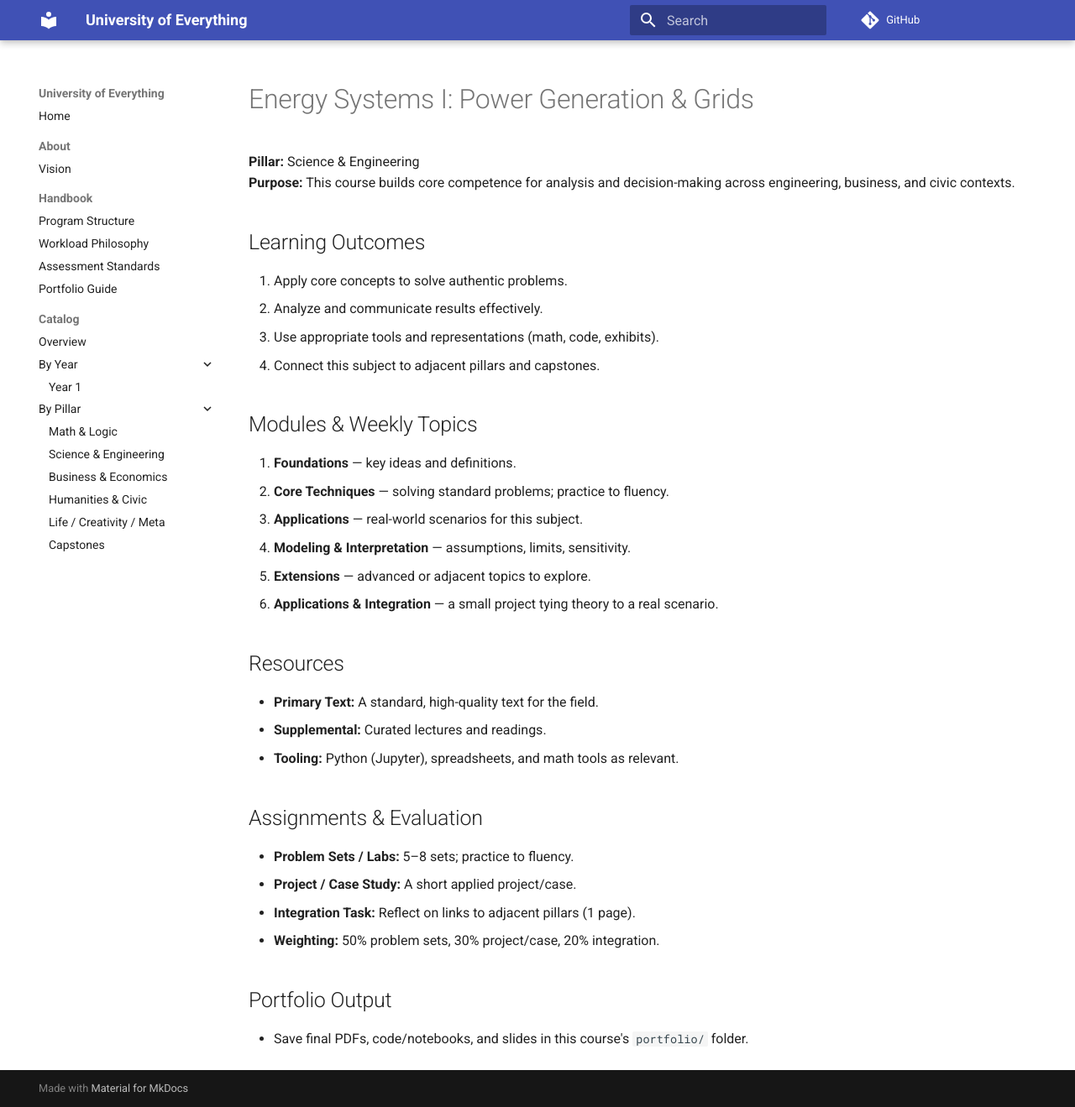
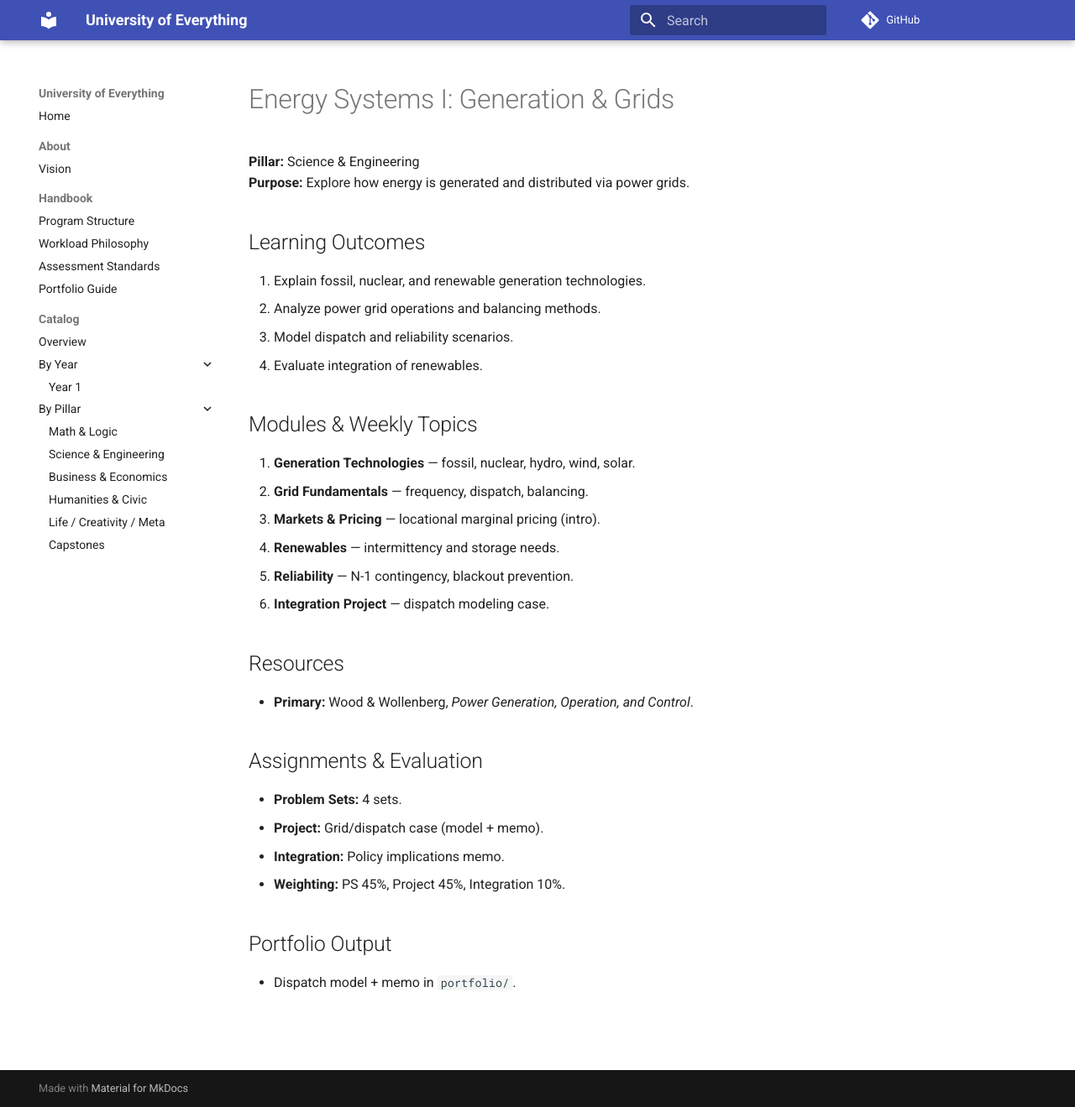
Before and after one commit to m4xbrg/university-of-everything, an MkDocs documentation site: the page built from docs/courses/science-engineering/energy-systems-1-generation-grids/syllabus.md, in a window 1280 px wide and 1319 px high. Shown: the whole window at 84% size. Built offline with MkDocs 1.6.1 and Material for MkDocs 9.7.7, drawn with Linux system fonts in a browser that asks for light colours; comment, search, counter and statistics services are not loaded.

Commit message:
Add files via upload

```diff
--- a/docs/courses/science-engineering/energy-systems-1-generation-grids/syllabus.md
+++ b/docs/courses/science-engineering/energy-systems-1-generation-grids/syllabus.md
@@ -1,32 +1,29 @@
-# Energy Systems I: Power Generation & Grids
-
+# Energy Systems I: Generation & Grids
 **Pillar:** Science & Engineering
-**Purpose:** This course builds core competence for analysis and decision-making across engineering, business, and civic contexts.
+**Purpose:** Explore how energy is generated and distributed via power grids.
 
 ## Learning Outcomes
-1. Apply core concepts to solve authentic problems.
-2. Analyze and communicate results effectively.
-3. Use appropriate tools and representations (math, code, exhibits).
-4. Connect this subject to adjacent pillars and capstones.
+1. Explain fossil, nuclear, and renewable generation technologies.
+2. Analyze power grid operations and balancing methods.
+3. Model dispatch and reliability scenarios.
+4. Evaluate integration of renewables.
 
 ## Modules & Weekly Topics
-1. **Foundations** — key ideas and definitions.
-2. **Core Techniques** — solving standard problems; practice to fluency.
-3. **Applications** — real-world scenarios for this subject.
-4. **Modeling & Interpretation** — assumptions, limits, sensitivity.
-5. **Extensions** — advanced or adjacent topics to explore.
-6. **Applications & Integration** — a small project tying theory to a real scenario.
+1. **Generation Technologies** — fossil, nuclear, hydro, wind, solar.
+2. **Grid Fundamentals** — frequency, dispatch, balancing.
+3. **Markets & Pricing** — locational marginal pricing (intro).
+4. **Renewables** — intermittency and storage needs.
+5. **Reliability** — N-1 contingency, blackout prevention.
+6. **Integration Project** — dispatch modeling case.
 
 ## Resources
-- **Primary Text:** A standard, high-quality text for the field.
-- **Supplemental:** Curated lectures and readings.
-- **Tooling:** Python (Jupyter), spreadsheets, and math tools as relevant.
+- **Primary:** Wood & Wollenberg, *Power Generation, Operation, and Control*.
 
 ## Assignments & Evaluation
-- **Problem Sets / Labs:** 5–8 sets; practice to fluency.
-- **Project / Case Study:** A short applied project/case.
-- **Integration Task:** Reflect on links to adjacent pillars (1 page).
-- **Weighting:** 50% problem sets, 30% project/case, 20% integration.
+- **Problem Sets:** 4 sets.
+- **Project:** Grid/dispatch case (model + memo).
+- **Integration:** Policy implications memo.
+- **Weighting:** PS 45%, Project 45%, Integration 10%.
 
 ## Portfolio Output
-- Save final PDFs, code/notebooks, and slides in this course's `portfolio/` folder.
+- Dispatch model + memo in `portfolio/`.
```
Also changed, not shown: docs/courses/business-econ/strategy-2-innovation-platforms/syllabus.md (+17 -20 lines), docs/courses/science-engineering/ece-3-control-systems/syllabus.md (+18 -20 lines), docs/courses/science-engineering/energy-systems-2-storage-efficiency/syllabus.md (+17 -20 lines), docs/courses/science-engineering/mech-eng-3-vibrations-control/syllabus.md (+18 -20 lines).
